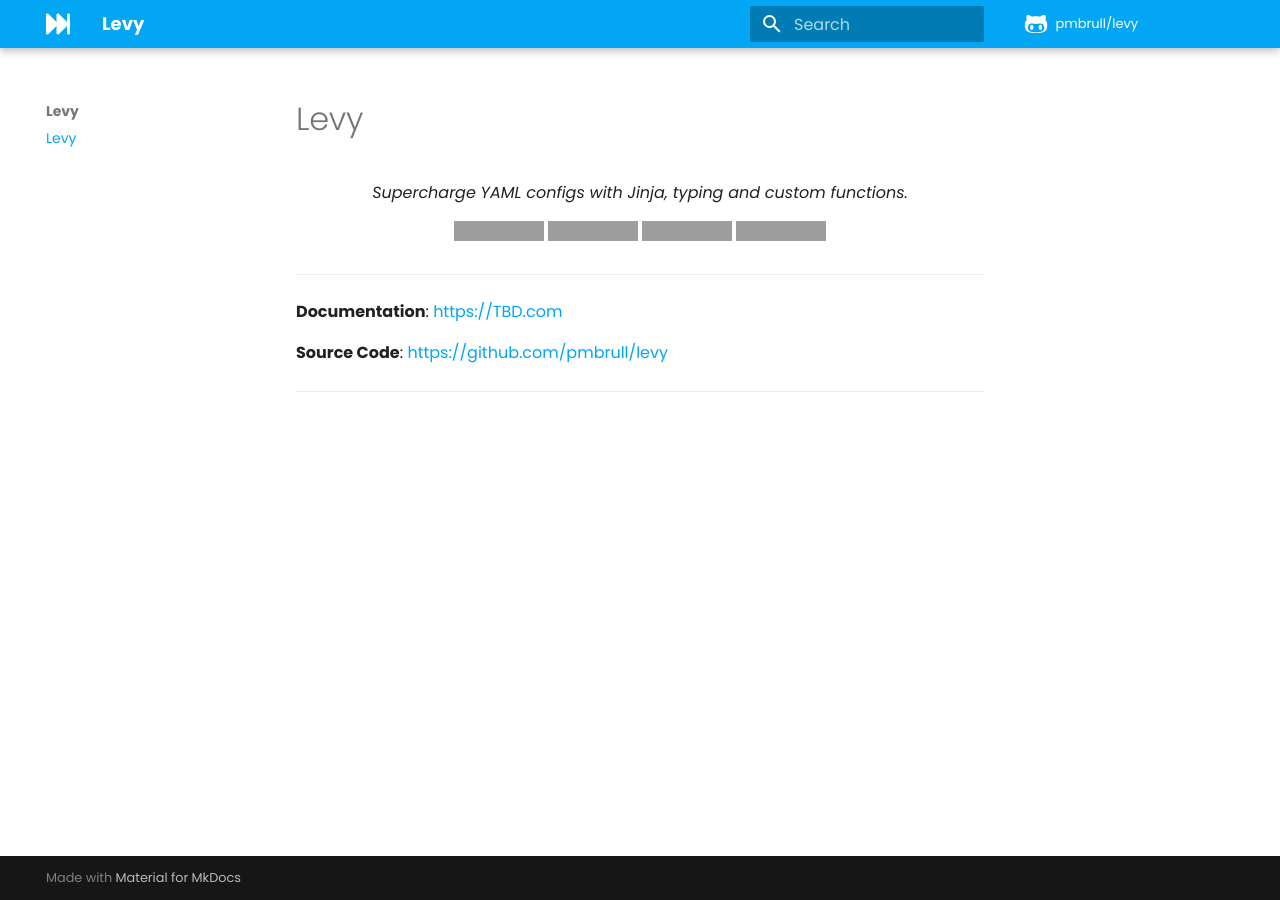
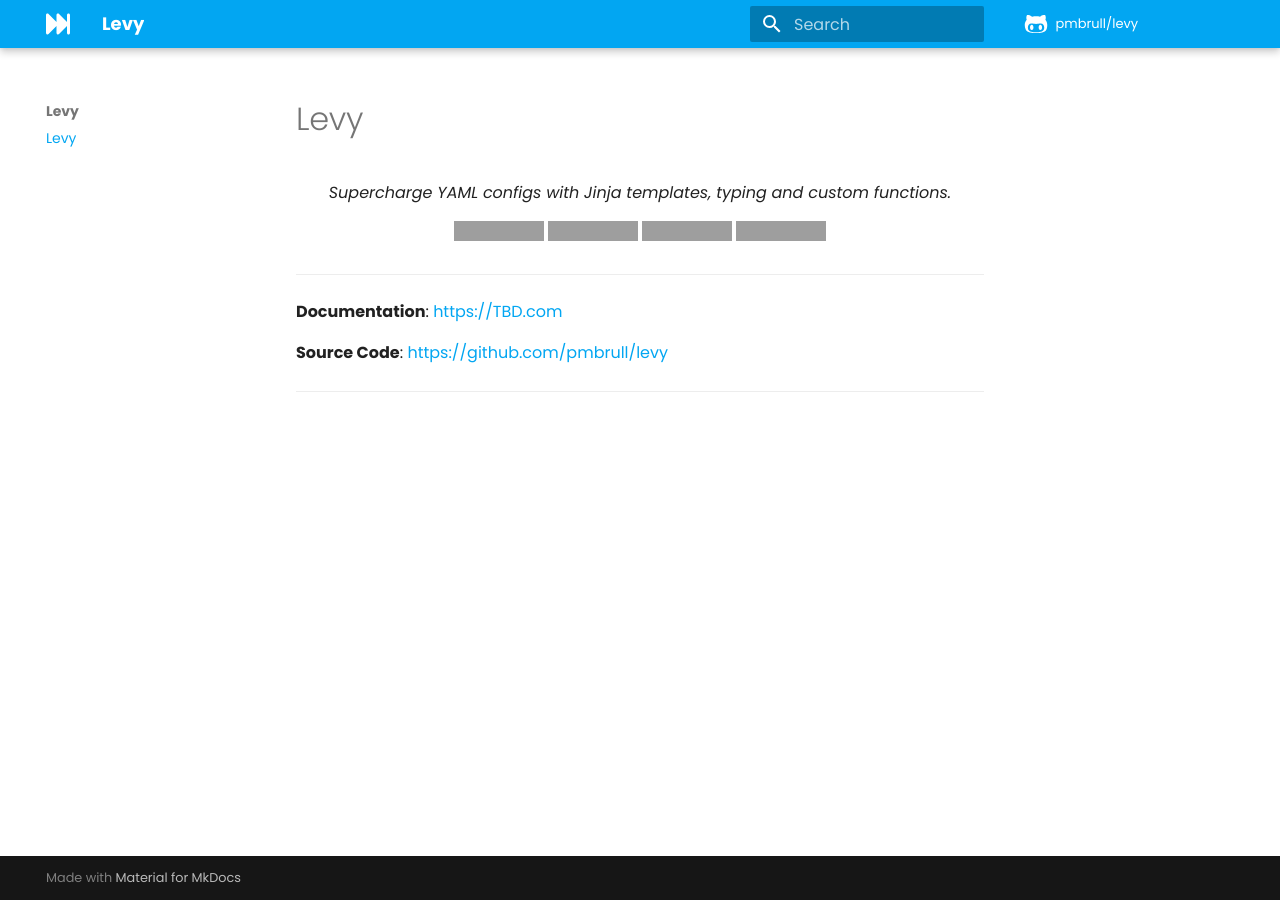
Before and after one commit to pmbrull/levy, an MkDocs documentation site: the page built from docs/index.md, in a window 1280 px wide. Built offline with MkDocs 1.6.1 and Material for MkDocs 9.7.7, drawn with Linux system fonts in a browser that asks for light colours; some web fonts are replaced; comment, search, counter and statistics services are not loaded; grey boxes are pictures that could not be loaded.

Commit message:
Prepare codecov

```diff
--- a/docs/index.md
+++ b/docs/index.md
@@ -1,5 +1,5 @@
 <p align="center">
-    <em>Supercharge YAML configs with Jinja, typing and custom functions.</em>
+    <em>Supercharge YAML configs with Jinja templates, typing and custom functions.</em>
 </p>
 <p align="center">
 <a href="https://pypi.org/project/levy/" target="_blank">
```
Also changed, not shown: 2 other files.
